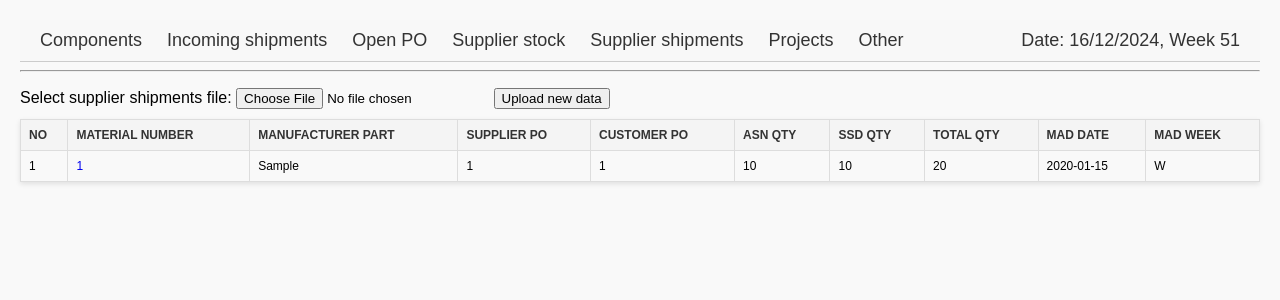
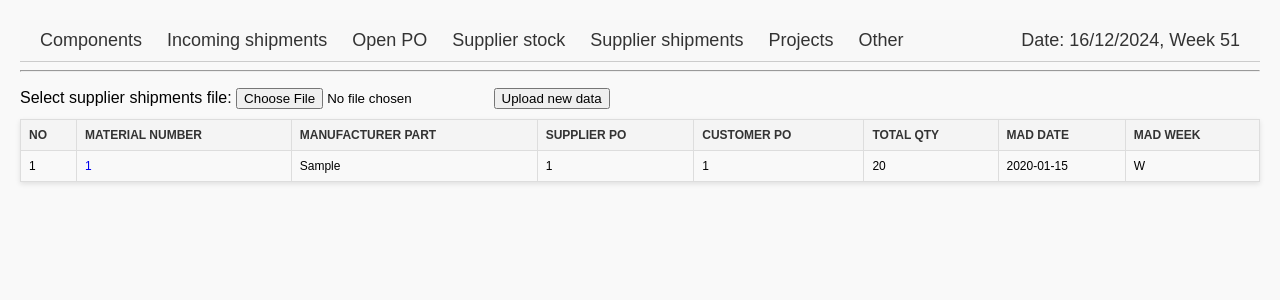
Before and after one commit to johnny-sky91/ComponentGuide, a Flask app: page /supplier_shipments in a window 1280 px wide. Shown: the top 300 px of the page. Run offline with Flask 3, Linux system fonts and the light colour scheme; tables that the repository leaves empty hold one stand-in row (values such as "Sample post"); some libraries are stand-ins or nearby versions.

Commit message:
total_value calc from dict

```diff
--- a/app/routes.py
+++ b/app/routes.py
@@ -77,10 +77,8 @@ def supplier_stock():
     }
     total_value = round(
         sum(
-            [
-                x[0].unit_price * x[1].supplier_stock_qty
-                for x in zip(components, components_stock)
-            ]
+            stock.supplier_stock_qty * component.unit_price
+            for stock, component in supplier_all_stock.items()
         )
     )
     total_value = f"{total_value:,}"
@@ -266,10 +264,8 @@ def incoming_shipments():
     }
     total_value = round(
         sum(
-            [
-                x[0].unit_price * x[1].incoming_shipments_qty
-                for x in zip(components, shipments)
-            ]
+            stock.incoming_shipments_qty * component.unit_price
+            for stock, component in all_shipments_info.items()
         )
     )
     total_value = f"{total_value:,}"
--- a/app/templates/supplier_shipments.html
+++ b/app/templates/supplier_shipments.html
@@ -14,8 +14,6 @@
                 <th>Manufacturer part</th>
                 <th>Supplier PO</th>
                 <th>Customer PO</th>
-                <th>ASN QTY</th>
-                <th>SSD QTY</th>
                 <th>Total QTY</th>
                 <th>MAD date</th>
                 <th>MAD week</th>
@@ -29,8 +27,6 @@
                     <td>{{ component.manufacturer_part }}</td>
                     <td>{{ shipment.supplier_po }}</td>
                     <td>{{ shipment.customer_po }}</td>
-                    <td>{{ shipment.asn_qty }}</td>
-                    <td>{{ shipment.ssd_qty }}</td>
                     <td>{{ shipment.asn_qty + shipment.ssd_qty }}</td>
                     <td>{{ shipment.mad_date }}</td>
                     <td>{{ moment(shipment.mad_date).format('W') }}</td>
```
